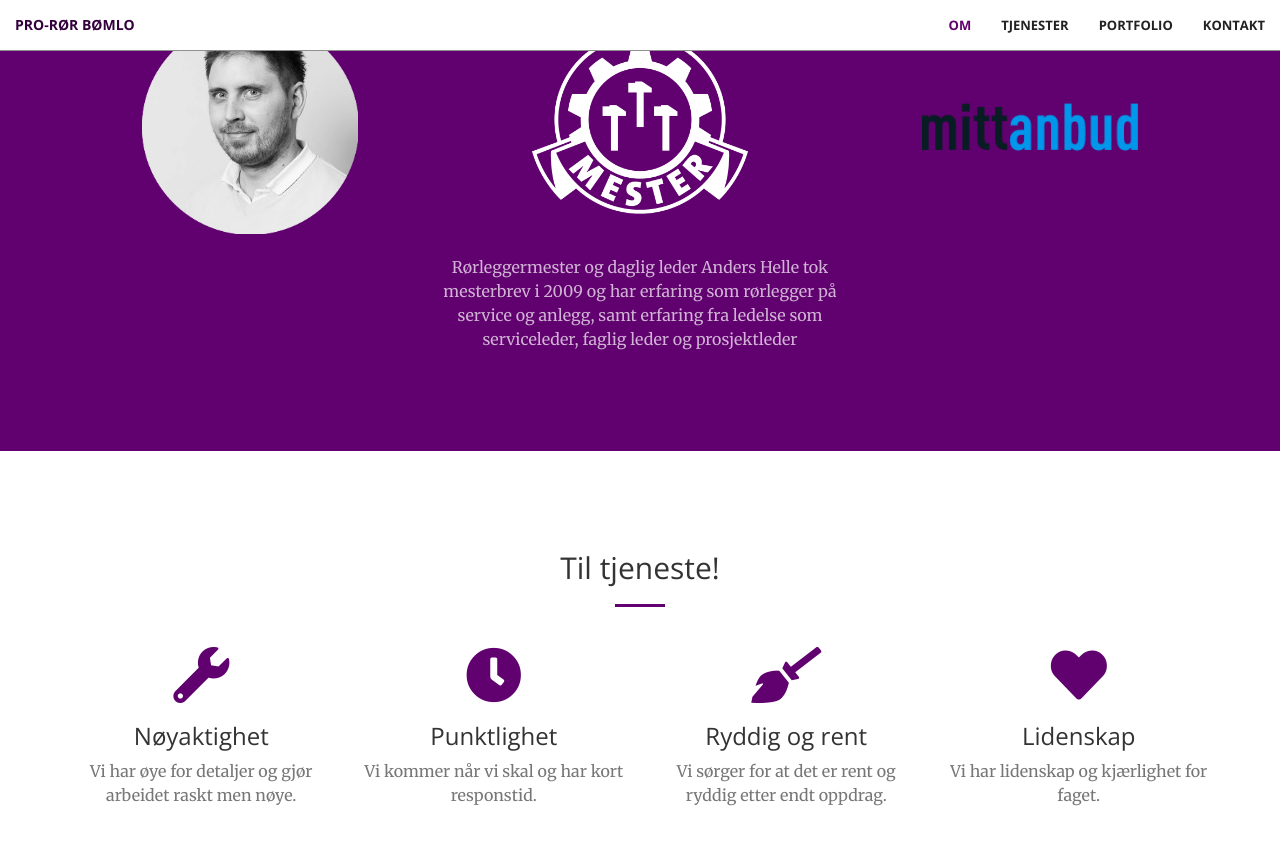
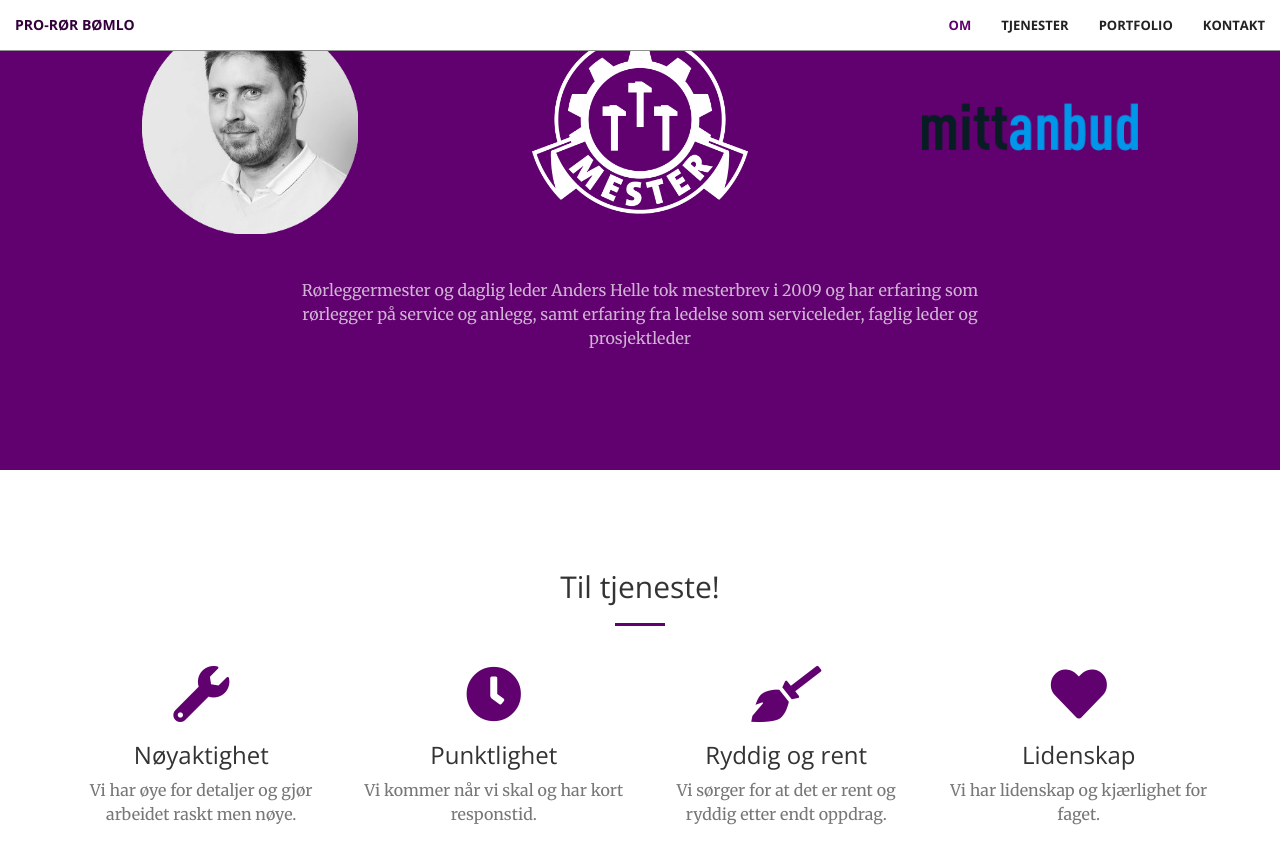
Before and after one commit to adriah/pro-ror, a Jekyll site: the page built from index.html, in a window 1280 px wide and 900 px high, scrolled down 1077 px. Shown: the top 864 px of the window. Built offline with Jekyll 4.4.1, drawn with Linux system fonts in a browser that asks for light colours.

Commit message:
fix(about): fix text container

```diff
--- a/_includes/call-to-action.html
+++ b/_includes/call-to-action.html
@@ -28,14 +28,11 @@
                     </a>
                 </div>
             </div>
-        </div>
-        <div class="row">
-            <div class="col-1 text-center">
-                <div class="service-box">
-                    <p class="text-faded">Rørleggermester og daglig leder Anders Helle tok mesterbrev i 2009 og har
-                        erfaring som rørlegger på service og anlegg, samt erfaring fra ledelse som serviceleder, faglig
-                        leder og prosjektleder</p>
-                </div>
+            <div class="col-lg-8 col-lg-offset-2 text-center">
+                <hr>
+                <p class="text-faded">Rørleggermester og daglig leder Anders Helle tok mesterbrev i 2009 og har
+                    erfaring som rørlegger på service og anlegg, samt erfaring fra ledelse som serviceleder, faglig
+                    leder og prosjektleder</p>
             </div>
         </div>
     </div>
```
